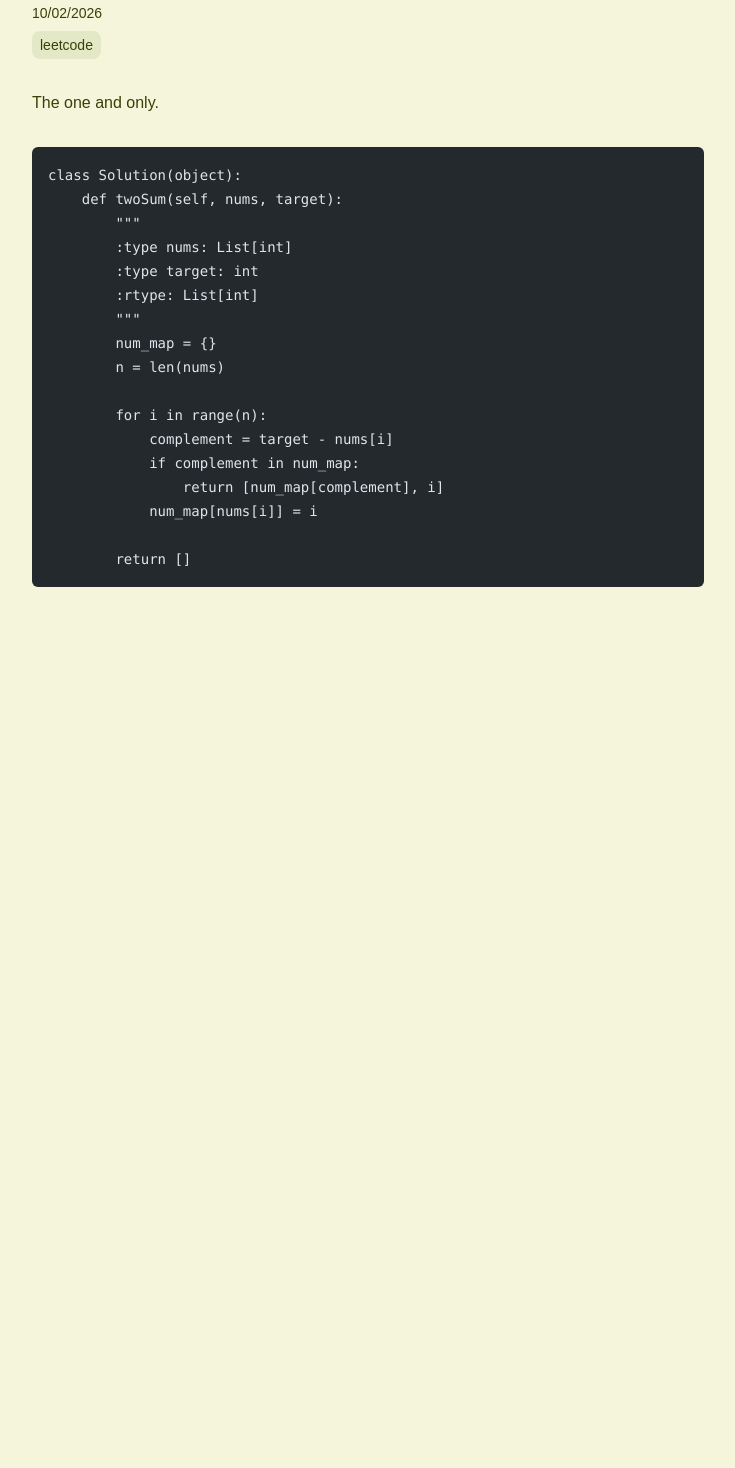
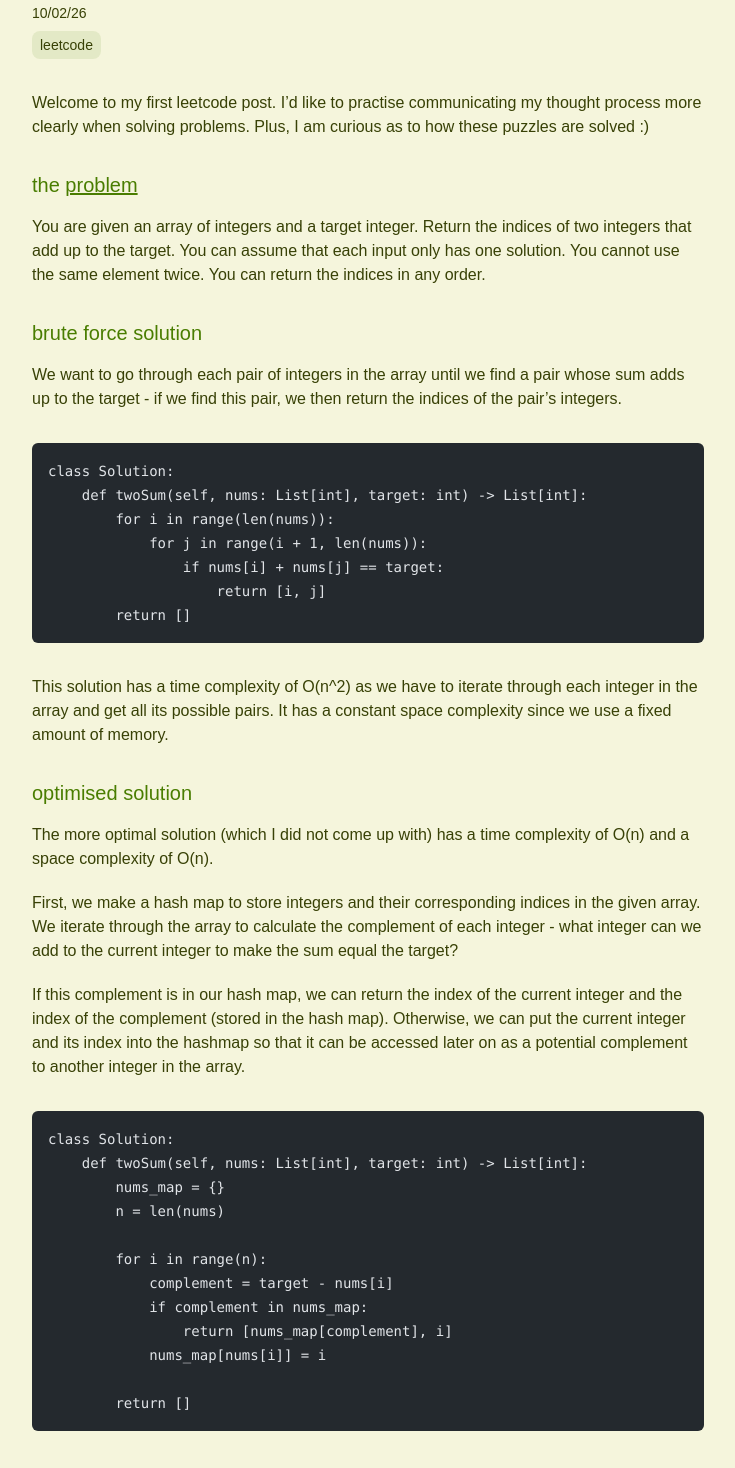
Before and after one commit to amanda-yap/personal-website, an Astro site: page /posts/leetcode-1 in a window 1280 px wide. Shown: the part 177-1645 px from the top of the page, without its empty margins (272-1007 px from the left). Before the commit the page ends 804 px from the top, so only its background shows below. Built offline with nearby package versions, Linux system fonts and the light colour scheme; Astro itself is replaced by a stand-in of ours; some packages are replaced by stand-ins of ours; code samples lack their colours; a web font is replaced by a local one.

Commit message:
upload first leetcode post

````diff
--- a/src/components/BlogPostsList.astro
+++ b/src/components/BlogPostsList.astro
@@ -2,7 +2,7 @@
 const { posts } = Astro.props;
 const formatDate = (date: string) => {
     const [year, month, day] = date.split("-");
-    return `${day}/${month}/${year}`;
+    return `${day}/${month}/${year.substring(2)}`;
 };
 ---
 
--- a/src/layouts/BlogPostLayout.astro
+++ b/src/layouts/BlogPostLayout.astro
@@ -5,7 +5,7 @@ import Tags from '../components/Tags.astro';
 
 const { frontmatter } = Astro.props;
 const [ year, month, day ] = frontmatter.date.split("-");
-const formattedDate = `${day}/${month}/${year}`;
+const formattedDate = `${day}/${month}/${year.substring(2)}`;
 ---
 
 <Layout pageTitle={frontmatter.title}>
--- a/src/pages/index.astro
+++ b/src/pages/index.astro
@@ -8,10 +8,8 @@ const pageTitle = "amanda yap";
 	<div class ="flex flex-col items-center gap-2">
 		<p>
 			Welcome to my website!
-			I am a computer science and classical piano student who loves creating things and collaborating with others :)
+			I am a computer science and classical piano student who loves creating things :)
 		</p>
 		<Piano />
 	</div>
-
-
 </Layout>
--- a/src/pages/posts/leetcode-1.md
+++ b/src/pages/posts/leetcode-1.md
@@ -5,24 +5,48 @@ date: "2026-02-10"
 tags: ["leetcode"]
 ---
 
-The one and only.
+Welcome to my first leetcode post. I'd like to practise communicating my thought process more clearly when solving problems. Plus, I am curious as to how these puzzles are solved :)
+
+
+## the [problem](https://leetcode.com/problems/two-sum/description/)
+You are given an array of integers and a target integer. Return the indices of two integers that add up to the target. You can assume that each input only has one solution. You cannot use the same element twice. You can return the indices in any order.
+
+## brute force solution
+
+We want to go through each pair of integers in the array until we find a pair whose sum adds up to the target - if we find this pair, we then return the indices of the pair's integers.
 
 ```python
-class Solution(object):
-    def twoSum(self, nums, target):
-        """
-        :type nums: List[int]
-        :type target: int
-        :rtype: List[int]
-        """
-        num_map = {}
+class Solution:
+    def twoSum(self, nums: List[int], target: int) -> List[int]:
+        for i in range(len(nums)):
+            for j in range(i + 1, len(nums)):
+                if nums[i] + nums[j] == target:
+                    return [i, j]
+        return []
+```
+
+This solution has a time complexity of O(n^2) as we have to iterate through each integer in the array and get all its possible pairs. It has a constant space complexity since we use a fixed amount of memory.
+
+
+## optimised solution
+
+The more optimal solution (which I did not come up with) has a time complexity of O(n) and a space complexity of O(n).
+
+First, we make a hash map to store integers and their corresponding indices in the given array. We iterate through the array to calculate the complement of each integer - what integer can we add to the current integer to make the sum equal the target?
+
+If this complement is in our hash map, we can return the index of the current integer and the index of the complement (stored in the hash map). Otherwise, we can put the current integer and its index into the hashmap so that it can be accessed later on as a potential complement to another integer in the array.
+
+```python
+class Solution:
+    def twoSum(self, nums: List[int], target: int) -> List[int]:
+        nums_map = {}
         n = len(nums)
 
         for i in range(n):
             complement = target - nums[i]
-            if complement in num_map:
-                return [num_map[complement], i]
-            num_map[nums[i]] = i
+            if complement in nums_map:
+                return [nums_map[complement], i]
+            nums_map[nums[i]] = i
 
         return []
 ```
--- a/src/pages/posts/match-the-cat.md
+++ b/src/pages/posts/match-the-cat.md
@@ -17,7 +17,7 @@ Match the Cat is in its early stages of development. I am currently making it us
 ## the rules of the game
 1. Swap adjacent cats to form lines of three or more of the same cats
 2. Cats can only be swapped if they form matched lines
-3. The game ends when there are no more potential moves
+3. The game ends when there are no potential moves
 
 ## to do
 Currently, I have implemented the swapping, matching, and clearing functionalities (in a very non-optimised manner). I aim to optimise these and work on the algorithm that figures out whether there are any potential moves or not.
--- a/src/pages/posts/my-photos.md
+++ b/src/pages/posts/my-photos.md
@@ -13,4 +13,4 @@ I used to post my photos on Instagram, but I no longer have Instagram, so I deci
 
 ![photos website](/images/photos-website.png)
 
-I made the website with Next.js, Typescript, TailwindCSS, and deployed it [here](https://amandasphotos.vercel.app) using Vercel. The technologies I used are a bit overkill for a simple website, but it was a great learning process for me as it was my first time making a website without using vanilla HTML, CSS, and Javascript.
+I made the website with Next.js, Typescript, and TailwindCSS, and deployed it [here](https://amandasphotos.vercel.app) using Vercel. The technologies I used are a bit overkill for a simple website, but it was a great learning process as it was my first time making a website without using vanilla HTML, CSS, and Javascript.
````
